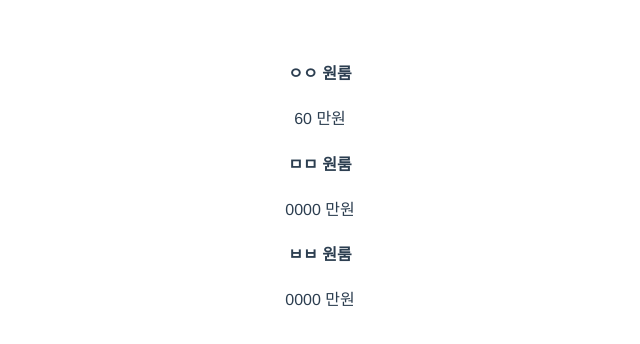
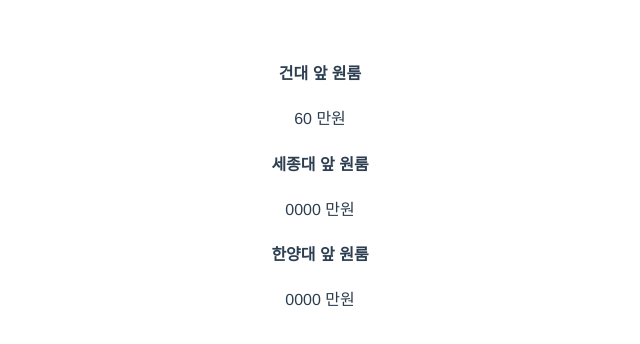
Before and after one commit to Garden-Yoon/Vue_study, a Vue app in the folder vuedongsan/: page / in a window 1280 px wide. Shown: the top 344 px of the page, without its empty margins (320-960 px from the left). Built offline with nearby package versions, Linux system fonts and the light colour scheme.

Commit message:
vue3강 데이터바인딩

```diff
--- a/vuedongsan/src/App.vue
+++ b/vuedongsan/src/App.vue
@@ -3,17 +3,19 @@
 style 안에는 CSS를 짠다 -->
 <template>
   <div>
-    <h4>ㅇㅇ 원룸</h4>
+    <!-- 바뀌지 않는 데이터들은 바인딩할 필요가 없다 -->
+    <!-- <h4>ㅇㅇ 원룸</h4> -->
+    <h4>{{ menus[0] }}</h4>
     <!-- {{ 콧수염 안에 데이터 이름을 기입}}
            밑에 있는 데이터가 연결됨  -->
     <p>{{ price1 }} 만원</p>
   </div>
   <div>
-    <h4>ㅁㅁ 원룸</h4>
+    <h4>{{ menus[1] }}</h4>
     <p>0000 만원</p>
   </div>
   <div>
-    <h4>ㅂㅂ 원룸</h4>
+    <h4>{{ menus[2] }}</h4>
     <p>0000 만원</p>
   </div>
 </template>
@@ -25,12 +27,14 @@
 
 export default {
   name: 'App',
+  // data 안의 내용이 변경되면 관련된 HTML에도 자동으로 렌더링됨
   data() {
     return {
       // 데이터는 object 자료로 저장한다 (작명 : 저장할 값)
       price1: 60,
       price2: 70,
       price3: 80,
+      menus: ['건대 앞 원룸', '세종대 앞 원룸', '한양대 앞 원룸'],
     };
   },
   components: {},
```
